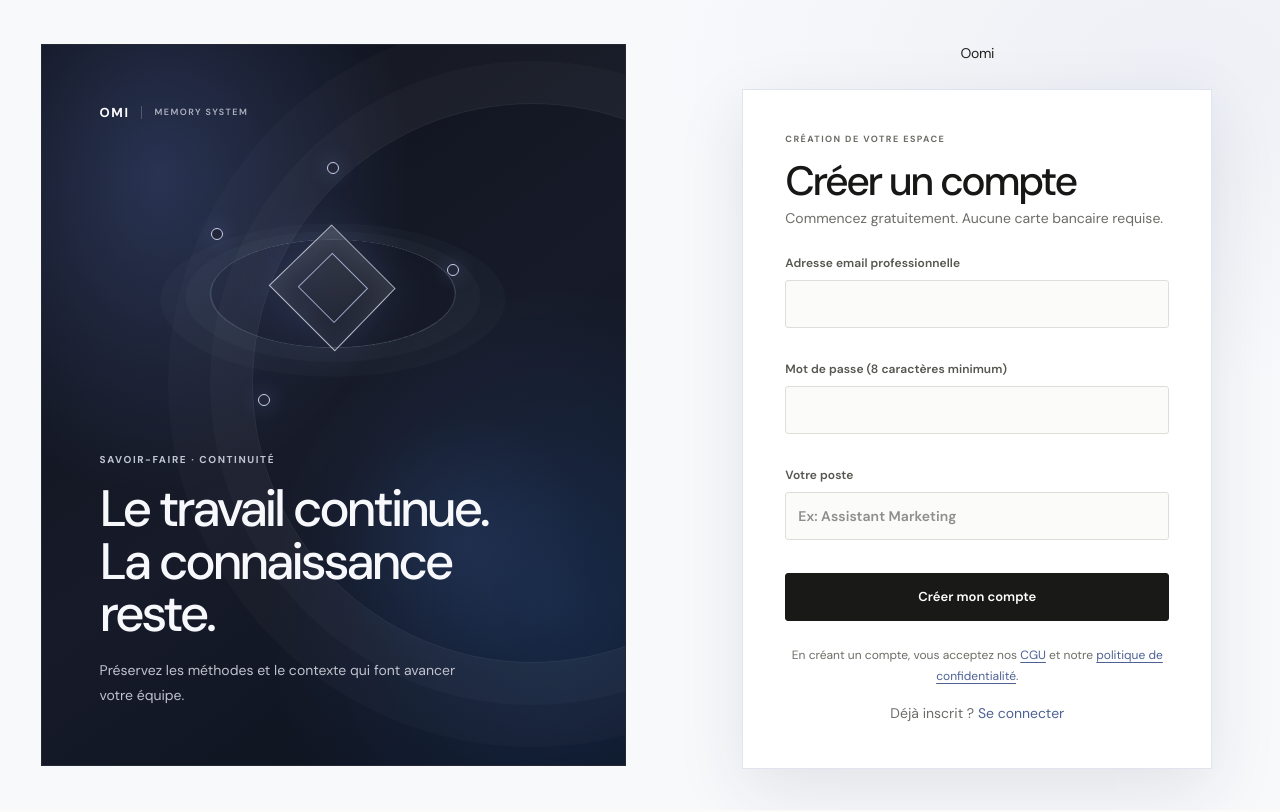
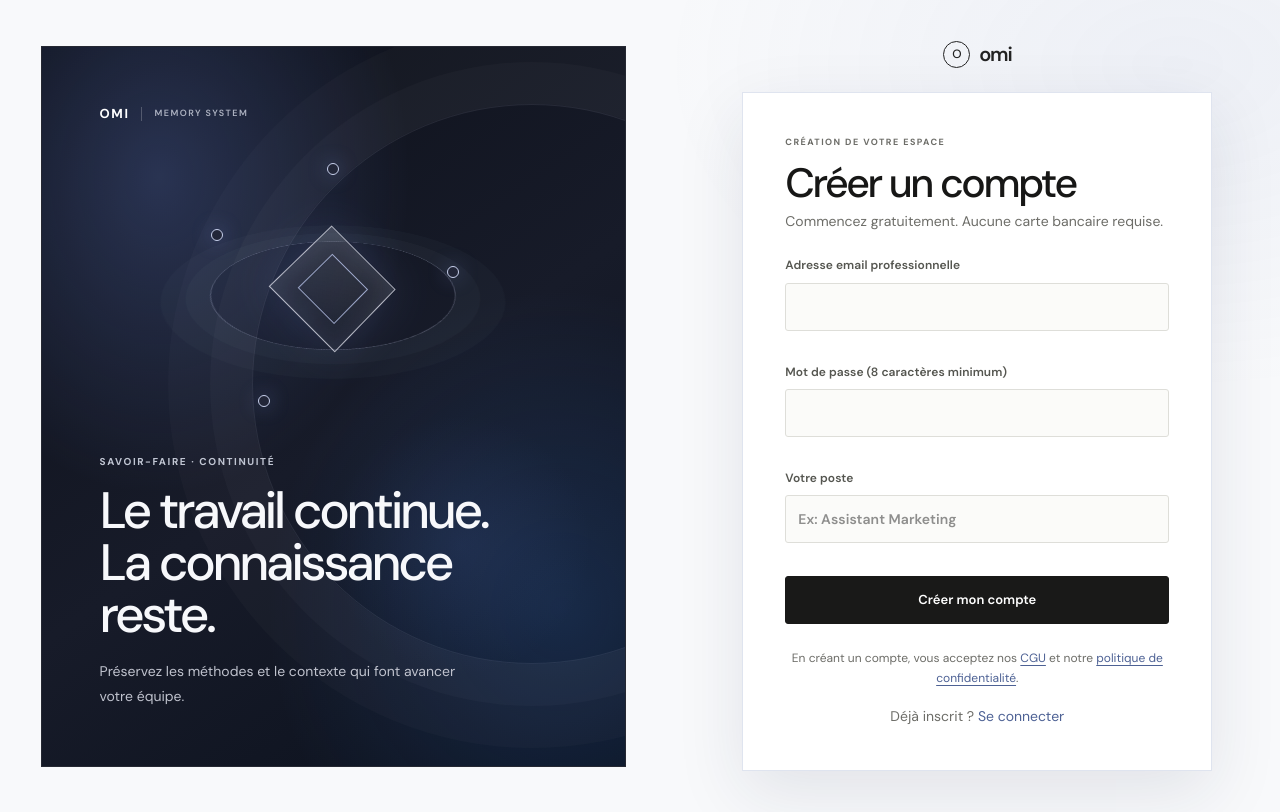
Before and after one commit to Smo-5161/obi-ai, a Next.js app: page /signup in a window 1280 px wide. Built offline with nearby package versions, Linux system fonts and the light colour scheme; no server answers.

Commit message:
Style current Omi wordmark on auth pages

```diff
--- a/src/app/globals.css
+++ b/src/app/globals.css
@@ -2557,3 +2557,37 @@ body { background: var(--background); color: var(--foreground); font-family: var
   .auth-page--signup .auth-page__aside-copy h2 { font-size: clamp(26px, 7vw, 34px); }
   .auth-page--signup .auth-page__aside-copy > p:last-child { margin-top: 10px; font-size: 11px; }
 }
+
+
+/* Auth wordmark follows the current landing header instead of the legacy orange badge. */
+.auth-page__brand {
+  display: inline-flex;
+  align-items: center;
+  justify-content: center;
+  gap: 9px;
+  width: max-content;
+  margin: 0 auto;
+  color: #222;
+  font-size: 20px;
+  font-weight: 600;
+  letter-spacing: -.06em;
+  text-decoration: none;
+}
+.auth-page__brand:hover { color: #111; }
+.auth-page__brand-mark {
+  display: inline-grid;
+  width: 27px;
+  height: 27px;
+  flex: 0 0 27px;
+  place-items: center;
+  border: 1px solid #222;
+  border-radius: 50%;
+  color: #222;
+  font-size: 12px;
+  font-weight: 500;
+  letter-spacing: -.04em;
+}
+.auth-page__brand-name { line-height: 1; }
+@media (max-width: 720px) {
+  .auth-page__brand { margin: 0 auto 22px; font-size: 18px; }
+}
```
